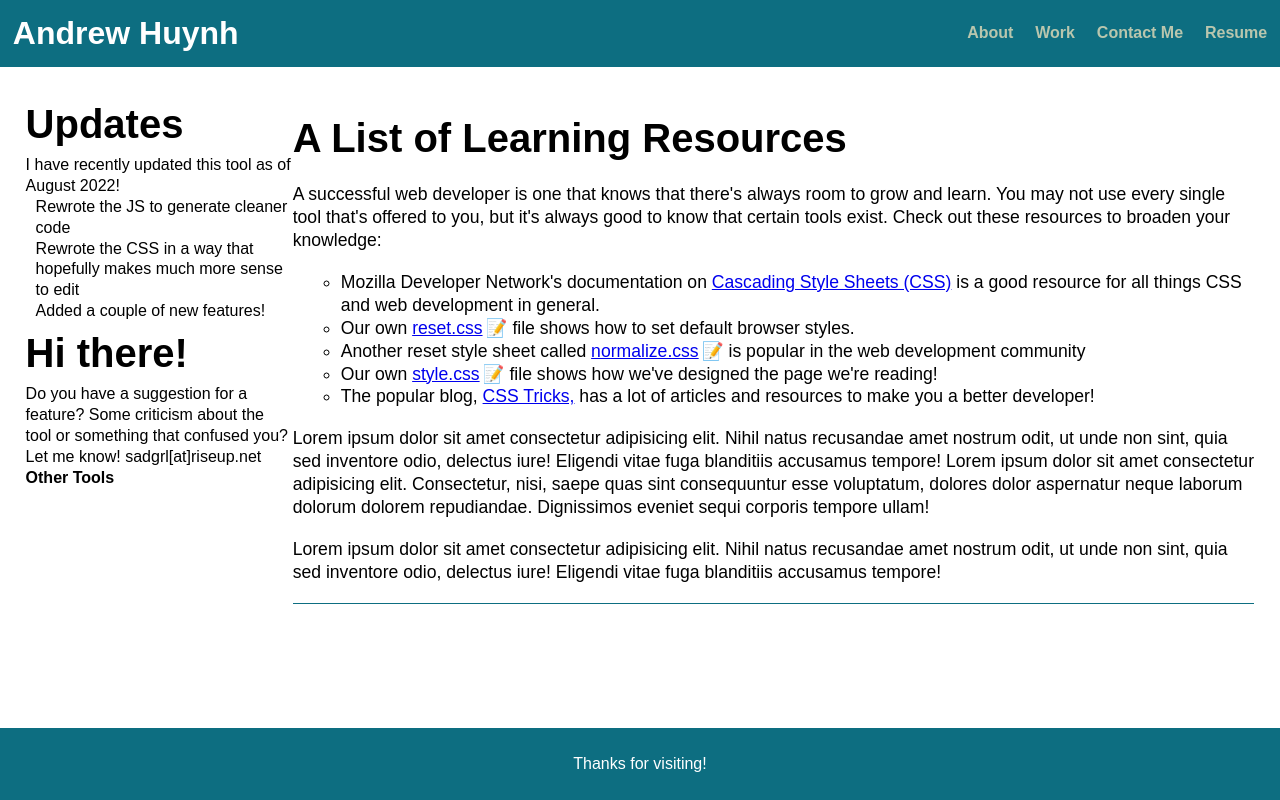
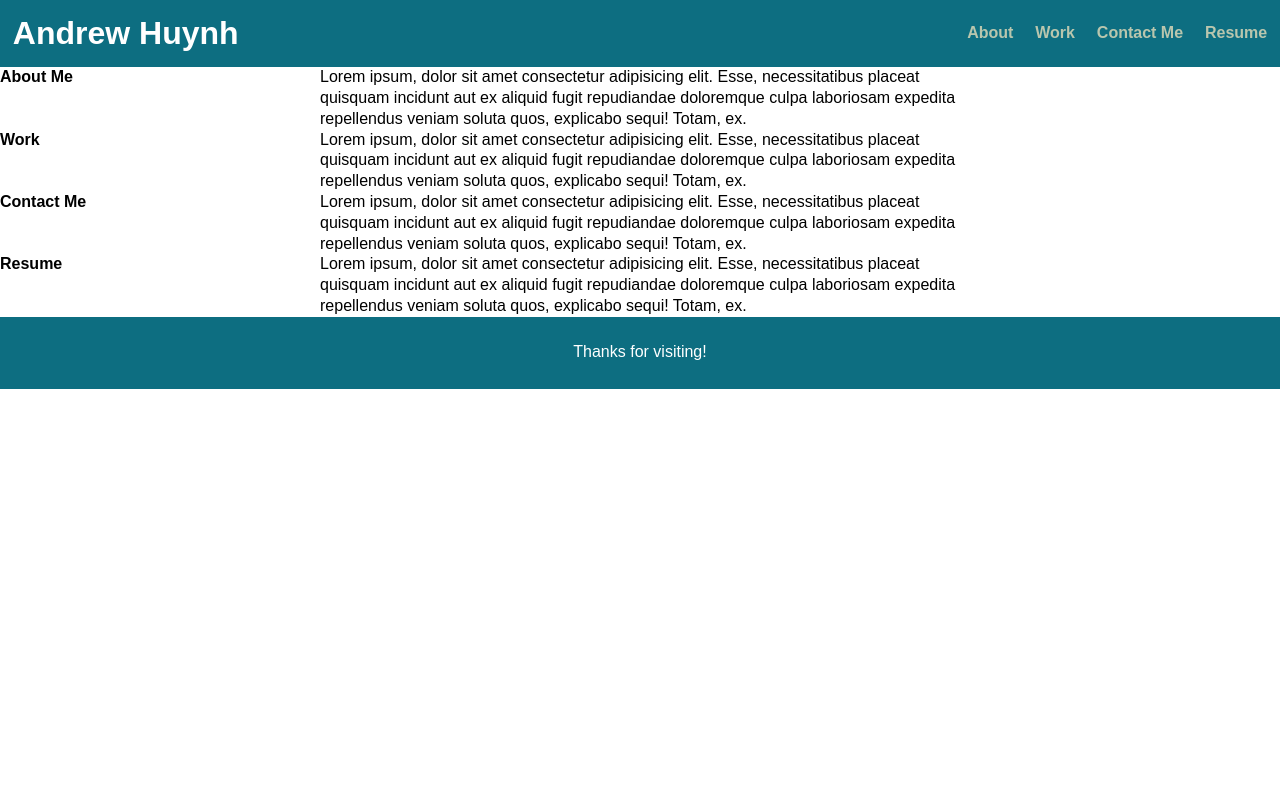
Before and after one commit to katyn-sh/02-advanced-css-portfolio, a plain HTML site: page index.html in a window 1280 px wide. Drawn offline with Linux system fonts and the light colour scheme.

Commit message:
removed aside and added unequal columns

```diff
--- a/assets/style.css
+++ b/assets/style.css
@@ -85,12 +85,22 @@ footer {
   color: var(--light);
 }
 
+.row::after {
+  content: "";
+  display: table;
+  clear: both;
+}
+
 .column {
   float: left;
 }
 
 .column.side {
   width: 25%;
+}
+
+.column.main {
+  width: 50%
 }
 
 @media screen and (max-width: 768px) {
--- a/index.html
+++ b/index.html
@@ -21,61 +21,46 @@
     </nav>
   </header>
 
-  <main>
-    <aside id="leftSidebar">
-      <h2>Updates</h2>
-      <div class="box">
-          <p>I have recently updated this tool as of August 2022!</p>
-          <ul style="padding-left:10px;">
-              <li>Rewrote the JS to generate cleaner code</li>
-              <li>Rewrote the CSS in a way that hopefully makes much more sense to edit</li>
-              <li>Added a couple of new features!</li>
-          </ul>
-      </div>
-      <h2>Hi there!</h2>
-      <p>Do you have a suggestion for a feature? Some criticism about the tool or something that confused you? Let me know! sadgrl[at]riseup.net</p>
-      <h3>Other Tools</h3>
-    </aside>
+  <div class="row">
+    <div class="column side">
+      <h4>About Me</h4>
+    </div>
 
+    <div class="column main">
+      <p>Lorem ipsum, dolor sit amet consectetur adipisicing elit. Esse, necessitatibus placeat quisquam incidunt aut ex aliquid fugit repudiandae doloremque culpa laboriosam expedita repellendus veniam soluta quos, explicabo sequi! Totam, ex.</p>
+    </div>
+  </div>
 
-    <section>
-      <article>
-        <h2>A List of Learning Resources</h2>
-        <div>
-          <p>A successful web developer is one that knows that there's always room to grow and learn. You may not use
-            every single tool that's offered to you, but it's always good to know that certain tools exist. Check out
-            these resources to broaden your knowledge:</p>
-          <ul>
-            <li>
-              Mozilla Developer Network's documentation on <a
-                href="https://developer.mozilla.org/en-US/docs/Web/CSS">Cascading Style Sheets (CSS)</a> is a good
-              resource for all things CSS and web development in general.
-            </li>
-            <li>Our own <a href="./assets/css/reset.css">reset.css</a> file shows how to set default browser styles.
-            </li>
-            <li>Another reset style sheet called
-              <a href="https://necolas.github.io/normalize.css/8.0.1/normalize.css">normalize.css</a> is popular in the
-              web development community</li>
-            <li>Our own <a href="./assets/css/style.css">style.css</a> file shows how we've designed the page we're
-              reading!
-            </li>
+  <div class="row2">
+    <div class="column side">
+      <h4>Work</h4>
+    </div>
 
-            <li>The popular blog, <a href="https://css-tricks.com/">CSS Tricks,</a> has a lot of articles and resources
-              to make you a better developer!
-            </li>
+    <div class="column main">
+      <p>Lorem ipsum, dolor sit amet consectetur adipisicing elit. Esse, necessitatibus placeat quisquam incidunt aut ex aliquid fugit repudiandae doloremque culpa laboriosam expedita repellendus veniam soluta quos, explicabo sequi! Totam, ex.</p>
+    </div>
+  </div>
 
-          </ul>
-          <p>Lorem ipsum dolor sit amet consectetur adipisicing elit. Nihil natus recusandae amet nostrum odit, ut unde
-            non sint, quia sed inventore odio, delectus iure! Eligendi vitae fuga blanditiis accusamus tempore! Lorem
-            ipsum dolor sit amet consectetur adipisicing elit. Consectetur, nisi, saepe quas sint consequuntur esse
-            voluptatum, dolores dolor aspernatur neque laborum dolorum dolorem repudiandae. Dignissimos eveniet sequi
-            corporis tempore ullam!</p>
-          <p>Lorem ipsum dolor sit amet consectetur adipisicing elit. Nihil natus recusandae amet nostrum odit, ut unde
-            non sint, quia sed inventore odio, delectus iure! Eligendi vitae fuga blanditiis accusamus tempore!</p>
-        </div>
-      </article>
-    </section>
-  </main>
+  <div class="row3">
+    <div class="column side">
+      <h4>Contact Me</h4>
+    </div>
+
+    <div class="column main">
+      <p>Lorem ipsum, dolor sit amet consectetur adipisicing elit. Esse, necessitatibus placeat quisquam incidunt aut ex aliquid fugit repudiandae doloremque culpa laboriosam expedita repellendus veniam soluta quos, explicabo sequi! Totam, ex.</p>
+    </div>
+  </div>
+
+  <div class="row4">
+    <div class="column side">
+      <h4>Resume</h4>
+    </div>
+
+    <div class="column main">
+      <p>Lorem ipsum, dolor sit amet consectetur adipisicing elit. Esse, necessitatibus placeat quisquam incidunt aut ex aliquid fugit repudiandae doloremque culpa laboriosam expedita repellendus veniam soluta quos, explicabo sequi! Totam, ex.</p>
+    </div>
+  </div>
+
 
   <footer>
     <span>Thanks for visiting!</span>
```
